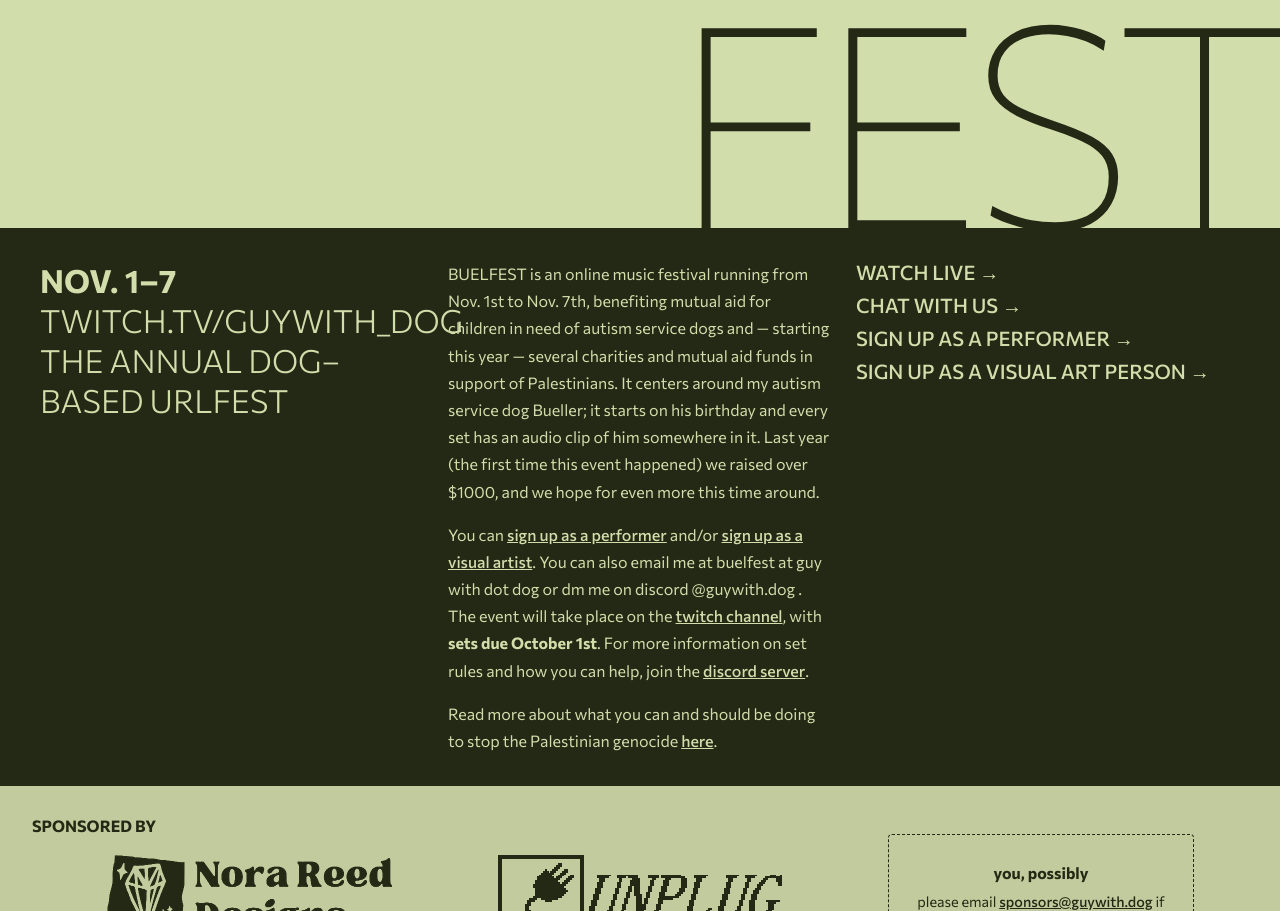
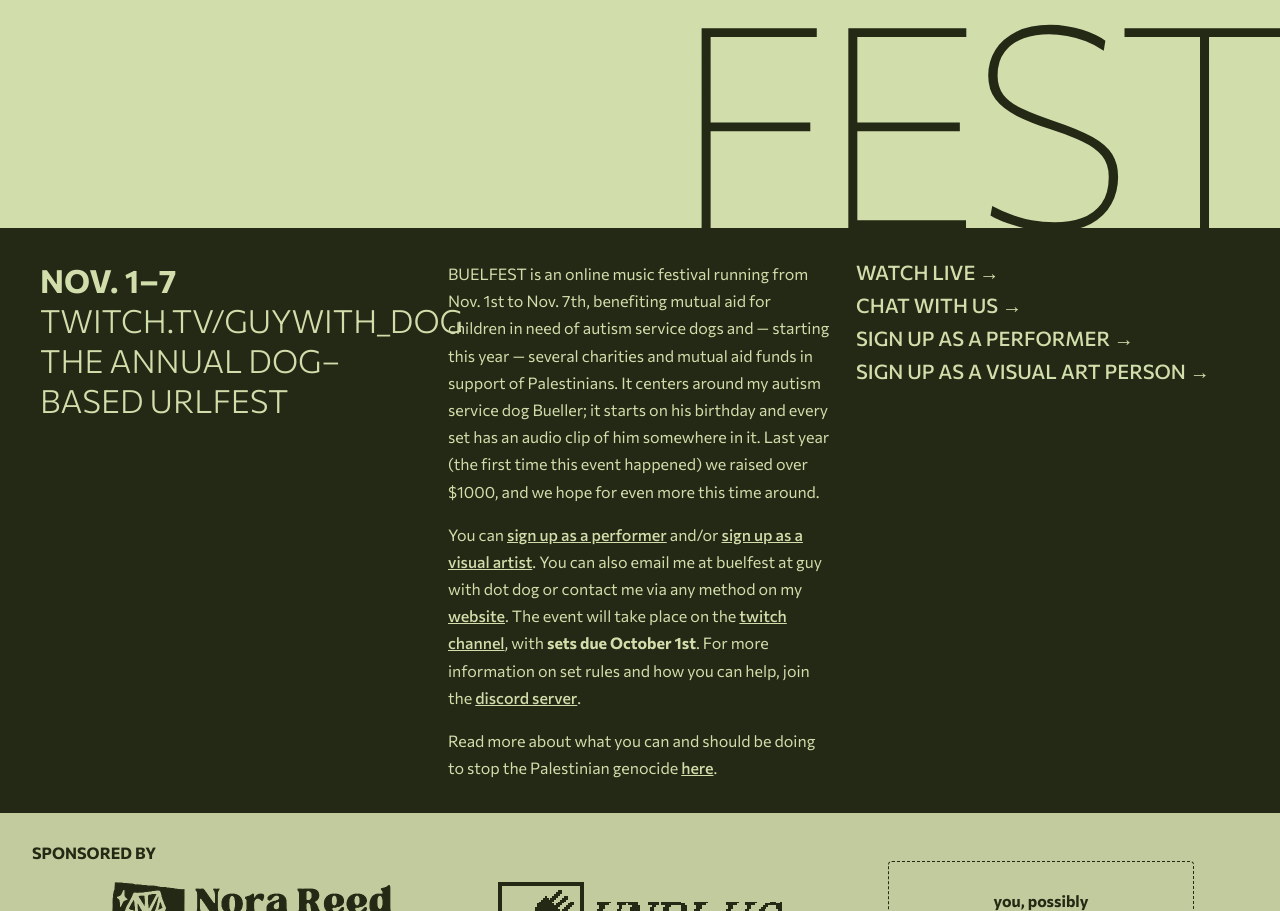
Before and after one commit to thatcher-gaming/buelfest, an Eleventy site: page index.njk in a window 1280 px wide. Shown: the part 372-1283 px from the top of the page. Built offline with nearby package versions, Linux system fonts and the light colour scheme; Eleventy itself is replaced by a stand-in of ours; files that its build step writes are made by us from their sources; no server answers; what cheerio would draw is missing.

Commit message:
Update index.njk
fuck a specific social media I'm just giving them all of them

```diff
--- a/index.njk
+++ b/index.njk
@@ -40,7 +40,7 @@
         </p>
         <p>
             You can <a href="{{links.signup.perform}}">sign up as a performer</a>
-            and/or <a href="{{links.signup.art}}">sign up as a visual artist</a>. You can also email me at buelfest at guy with dot dog or dm me on discord @guywith.dog .
+            and/or <a href="{{links.signup.art}}">sign up as a visual artist</a>. You can also email me at buelfest at guy with dot dog or contact me via any method on my <a href="https://guywith.dog">website</a>.
             The event will take place on the <a href="{{links.twitch}}">twitch channel</a>,
             with <b>sets due October 1st</b>. For more information on set rules and how
             you can help, join the <a href="{{links.discord}}">discord server</a>.
```
